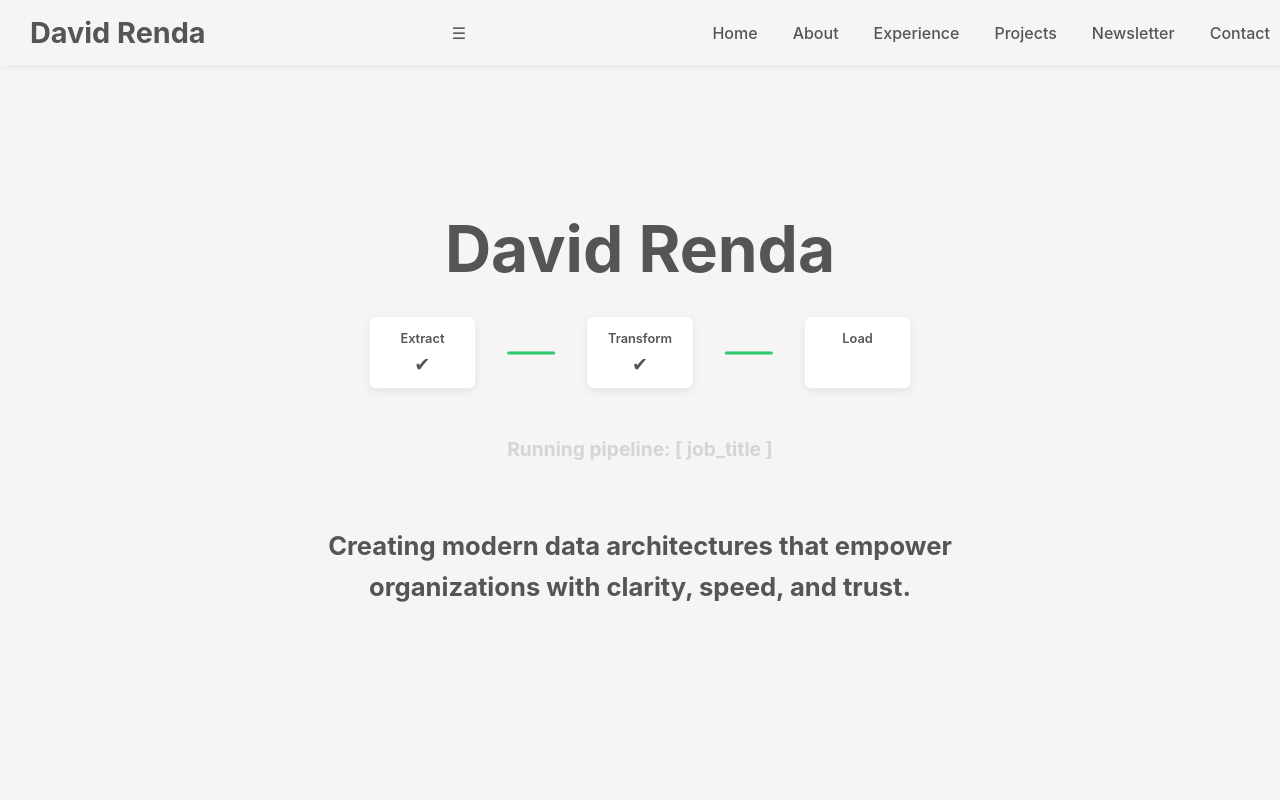
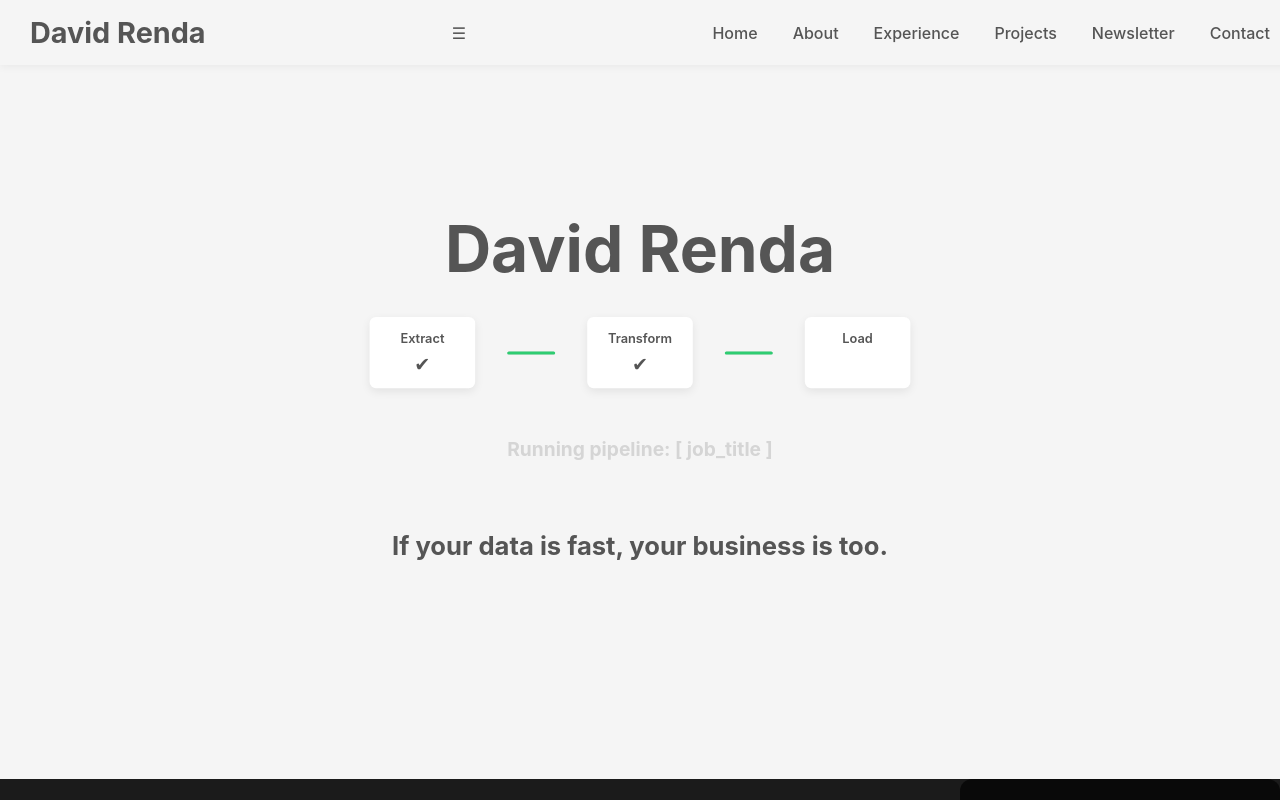
Before and after one commit to DavidRenda12/-Website, a plain HTML site: page index.html in a window 1280 px wide. Shown: the top 800 px of the page. Drawn offline with Linux system fonts and the light colour scheme.

Commit message:
initial commit - MyWebsiteLocal

```diff
--- a/index.html
+++ b/index.html
@@ -756,7 +756,7 @@ html, body {
       <div class="result" id="result"></div>
     </div>
     <div class="tagline">
-  Creating modern data architectures that empower organizations with clarity, speed, and trust.
+  If your data is fast, your business is too.
 </div>
   </div>
 </div>
```
